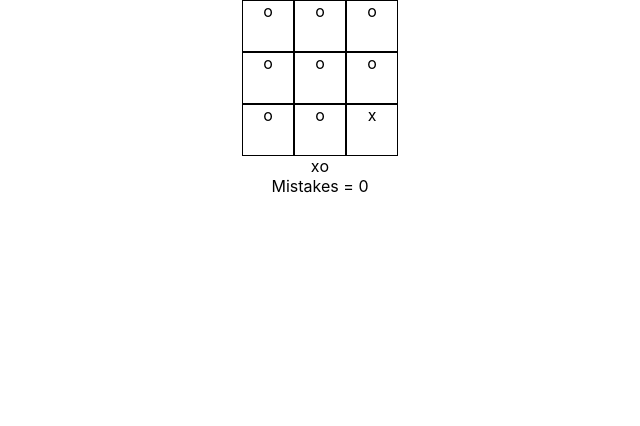
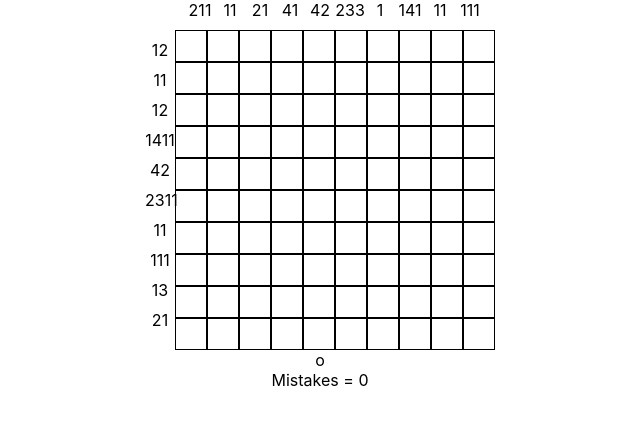
Before and after one commit to MaxLongBao/nonogram, a React (Create React App) app: page / in a window 1280 px wide. Shown: the top 426 px of the page, without its empty margins (320-960 px from the left). Built offline with nearby package versions, Linux system fonts and the light colour scheme.

Commit message:
main logic finished

```diff
--- a/src/App.js
+++ b/src/App.js
@@ -1,4 +1,4 @@
-import { useState } from 'react';
+import React, { useState, useEffect } from 'react';
 import Grid from './components/Grid';
 import Switch from './components/Switch';
 import './App.css';
@@ -11,7 +11,6 @@ function App() {
 
     for (let i = 0; i < length; i++) {
       const cell = [];
-
       for (let j = 0; j < length; j++) {
         const randomElement = fullOrEmpty[Math.floor(Math.random() * fullOrEmpty.length)];
         cell.push(randomElement);
@@ -21,9 +20,79 @@ function App() {
     return grid;
   }
 
-  const [matrix, setMatrix] = useState(generateMatrix(3));
+  const findRows = (array, length) => {
+    if (array) {
+      const rowsArray = [];
+      for (let i = 0; i < length; i++) {
+        const rowsArrayGroup = [];
+        let number = 0;
+        for (let j = 0; j < length; j++) {
+          if (array[i][j] === 'o') {
+            number++
+            if (j === (9)) {
+              rowsArrayGroup.push(number)
+              number = 0
+            }
+          } else if (array[i][j] === 'x' || j === (9)) {
+            if (number > 0) {
+              rowsArrayGroup.push(number);
+              number = 0
+            }
+          }
+        }
+        rowsArray.push(rowsArrayGroup);
+      }
+      console.log(rowsArray, 'rowsArray')
+      return rowsArray;
+    }
+    return
+  }
+
+  const findColumns = (array, length) => {
+    if (array) {
+      const columnsArray = [];
+      for (let i = 0; i < length; i++) {
+        const columnsArrayGroup = [];
+        let number = 0;
+        for (let j = 0; j < length; j++) {
+          if (array[j][i] === 'o') {
+            number++
+            if (j === (9)) {
+              columnsArrayGroup.push(number)
+              number = 0
+            }
+          } else if (array[j][i] === 'x' || j === (9)) {
+            if (number > 0) {
+              columnsArrayGroup.push(number);
+              number = 0
+            }
+          }
+        }
+        columnsArray.push(columnsArrayGroup);
+      }
+      console.log(columnsArray, 'columnsArray')
+      return columnsArray;
+    }
+    return
+  }
+
+  const [matrix, setMatrix] = useState(null);
   const [filled, setFilled] = useState(true);
   const [mistakes, setMistakes] = useState(0);
+  const [rows, setRows] = useState(null);
+  const [columns, setColumns] = useState(null);
+
+  useEffect(() => {
+    setMatrix(generateMatrix(10))
+  }, [])
+
+  useEffect(() => {
+      setRows(findRows(matrix, 10))
+      setColumns(findColumns(matrix, 10))
+  }, [matrix])
+
+  console.log(rows, 'rows')
+  console.log(columns, 'columns')
 
   const handleSwitch = () => {
     if (filled === true) {
@@ -33,10 +102,16 @@ function App() {
     }
   }
 
+  const handleMistakes = () => {
+    setMistakes(mistakes + 1);
+  }
+
   return (
     <div className="App">
-      <Grid matrix={matrix} filled={filled} />
-      <Switch handleSwitch={handleSwitch} />
+      { matrix && rows && columns
+      ? <Grid matrix={matrix} rows={rows} columns={columns} filled={filled} handleMistakes={handleMistakes} />
+      : null }
+      <Switch handleSwitch={handleSwitch} filled={filled} />
       <div>Mistakes = {mistakes}</div>
     </div>
   );
--- a/src/components/Cell/index.js
+++ b/src/components/Cell/index.js
@@ -1,23 +1,20 @@
-import React, { useState, useEffect } from 'react';
-import cross from '../../assets/cancel.svg';
+import React, { useState } from 'react';
 import './styled.css';
 
 const Cell = (props) => {
 
-  const { value, filled } = props;
-
-  console.log(value, 'value')
+  const { value, filled, handleMistakes } = props;
 
   const [cellStyle, setCellStyle] = useState(null);
 
-  const handleClick = (e) => {
+  const handleClick = () => {
     if (filled === true) {
       if (value === 'o') {
         setCellStyle({
           backgroundColor: 'blue',
          })
       } else {
-        console.log('bad')
+        handleMistakes();
       }
     } else {
       if (value === 'x') {
@@ -25,14 +22,14 @@ const Cell = (props) => {
           backgroundColor: 'red'
         })
       } else {
-        console.log('bad x')
+        handleMistakes();
       }
     }
   }
 
   return (
     <div className='cell' onClick={handleClick} style={cellStyle} >
-      {value}
+      {/* {value} */}
     </div>
   );
 };
--- a/src/components/Cell/styled.css
+++ b/src/components/Cell/styled.css
@@ -1,6 +1,5 @@
 .cell {
-  width: 50px;
-  height: 50px;
+  width: 30px;
+  height: 30px;
   border: 1px solid black;
-  /* background-image: url("../../assets/cancel.svg"); */
 }
--- a/src/components/Grid/index.js
+++ b/src/components/Grid/index.js
@@ -4,15 +4,21 @@ import './styled.css';
 
 const Grid = (props) => {
 
-  const { matrix, filled } = props;
+  const {
+    matrix,
+    rows,
+    columns,
+    filled,
+    handleMistakes
+  } = props;
 
-  console.log(matrix);
+  console.log(matrix, 'matrix grid')
 
   const grid = matrix.map((row) => {
     let content = row.map((value) => {
       return (
         // unique key to fix
-        <Cell value={value} filled={filled} />
+        <Cell value={value} filled={filled} handleMistakes={handleMistakes} />
       );
     })
     return (
@@ -20,9 +26,35 @@ const Grid = (props) => {
     )
   })
 
+  const rowsData = rows.map((value) => {
+    return (
+      <div className='rowData'>{value}</div>
+    )
+  })
+
+  const columnsData = columns.map((value) => {
+    return (
+      <div className='columnData'>{value}</div>
+    )
+  })
+
+  // let styleRows;
+
+  // if (rows) {
+  //   styleRows = {
+  //     height: `${rows * 30}px`
+  //   }
+  // }
+
+  // console.log(styleRows)
+
   return (
-    <div className='grid'>
-      {grid}
+    <div>
+      <div className='columns'>{columnsData}</div>
+      <div className='grid'>
+        <div className='rows' >{rowsData}</div>
+        <div>{grid}</div>
+      </div>
     </div>
   );
 };
--- a/src/components/Grid/styled.css
+++ b/src/components/Grid/styled.css
@@ -1,10 +1,26 @@
-.grid {
-  /* display: grid;
-  grid-template-columns: 1fr 1fr 1fr;
-  grid-template-rows: 1fr 1fr 1fr; */
-}
-
 .row {
   display: flex;
   justify-content: center;
 }
+
+.rowData {
+  height: 30px;
+  width: 30px;
+}
+
+.columnData {
+  height: 30px;
+  width: 30px;
+}
+
+.grid {
+  display: flex;
+  justify-content: center;
+  align-items: center;
+}
+
+.columns {
+  padding-left: 30px;
+  display: flex;
+  justify-content: center;
+}
--- a/src/components/Switch/index.js
+++ b/src/components/Switch/index.js
@@ -3,12 +3,14 @@ import './styled.css';
 
 const Switch = (props) => {
 
-  const { handleSwitch } = props;
+  const { handleSwitch, filled } = props;
 
   return (
     <div className='switch'>
-      <div onClick={handleSwitch} >x</div>
-      <div onClick={handleSwitch} >o</div>
+      { filled
+      ? <div onClick={handleSwitch} >o</div>
+      : <div onClick={handleSwitch} >x</div>
+      }
     </div>
   );
 };
```
